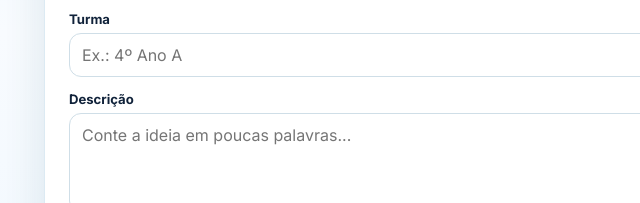
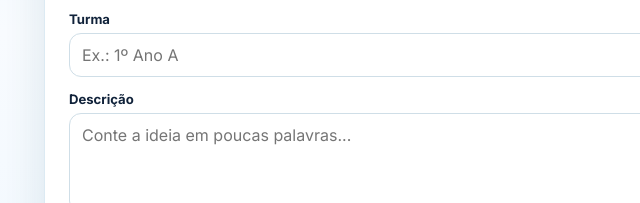
Before and after one commit to DevSouza208/Mostra-pedagogica-imperio, a plain HTML site: page admin.html in a window 1280 px wide. Shown: the part 402-605 px from the top of the page, 112-752 px from the left. Drawn offline with Linux system fonts and the light colour scheme; sample sign-in values are in the browser's storage.

Commit message:
style: ajusta placeholder da turma para 1 ano

```diff
--- a/admin.html
+++ b/admin.html
@@ -75,7 +75,7 @@
 
           <label class="field">
             <span>Turma</span>
-            <input id="className" required maxlength="50" placeholder="Ex.: 4º Ano A" />
+            <input id="className" required maxlength="50" placeholder="Ex.: 1º Ano A" />
           </label>
 
           <label class="field">
```
